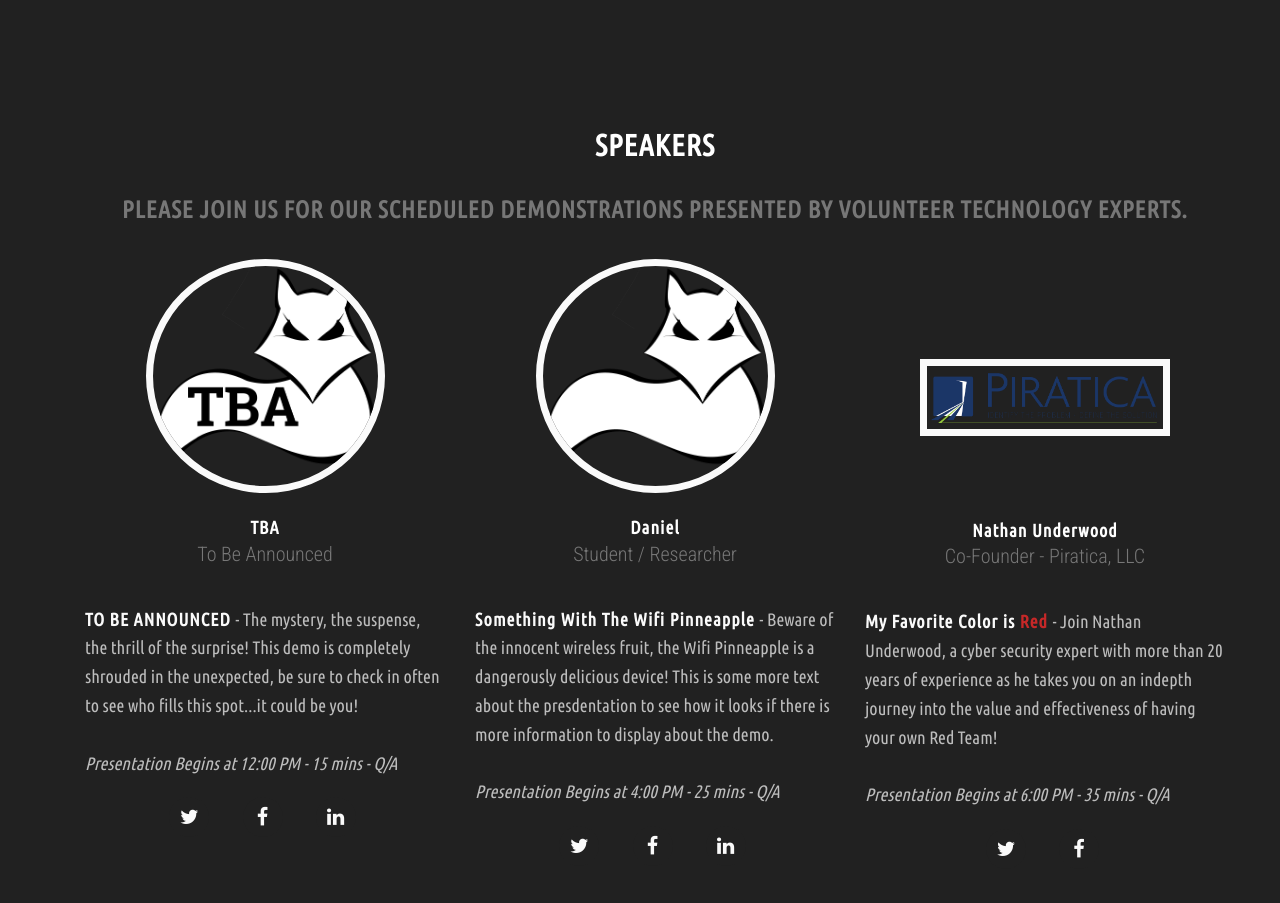
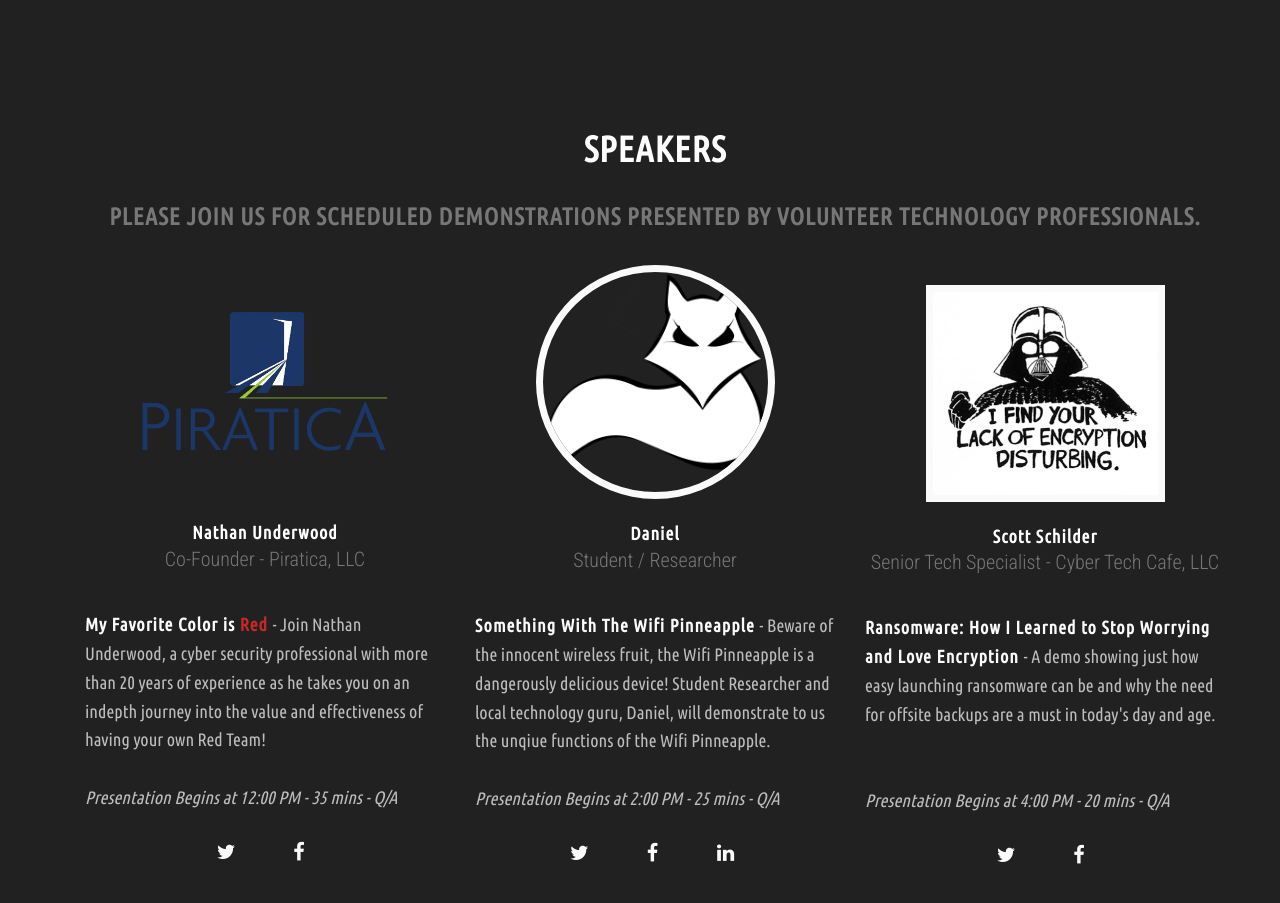
Before and after one commit to CyberTechCafe-LLC/hacker-playdate-v2-website, a plain HTML site: page index.html in a window 1280 px wide. Shown: the part 1720-2623 px from the top of the page. Drawn offline with Linux system fonts and the light colour scheme; some packages are replaced by stand-ins of ours.

Commit message:
updated speakers
added more accurate info under speakers section

```diff
--- a/css/grayscale.css
+++ b/css/grayscale.css
@@ -431,6 +431,29 @@ ul.social-buttons li a:active {
     margin-top: 0;
 }
 
+/* added by scott */
+
+.team-member-nathan {
+    margin-bottom: 50px;
+    /*text-align: center;*/
+}
+
+.team-member-nathan img {
+    margin: 0 auto;
+    border: 0px solid #fafafa;
+}
+
+.team-member-nathan h4 {
+    margin-top: 25px;
+    margin-bottom: 0;
+    text-transform: none;
+}
+
+.team-member-nathan p {
+    margin-top: 0;
+}
+
+
 #bg {
  background: url(../img/serverRoom-bg.png) no-repeat bottom center scroll;
 }
--- a/index.html
+++ b/index.html
@@ -179,25 +179,25 @@
         <div class="container">
             <div class="row">
                 <div class="col-lg-12 text-center">
-                    <h2 class="section-heading">Speakers</h2>
-                    <h3 class="section-subheading text-muted">Please join us for our scheduled demonstrations presented by volunteer technology experts.</h3>
+                    <h1 class="section-heading">Speakers</h1>
+                    <h3 class="section-subheading text-muted">Please join us for scheduled demonstrations presented by volunteer technology professionals.</h3>
                 </div>
             </div>
             <div class="row">
                 <div class="col-sm-4">
 
-                    <div class="team-member">
-                        <img src="img/just-fox-logo-tba.png" width="239px" class="img-responsive img-circle" alt="To Be Announced">
-                        <h4 style="text-align: center;">TBA</h4>
-                        <p class="text-muted" style="text-align: center;">To Be Announced</p>
-                        <p class="text-blurb"><span class="blurb-title">TO BE ANNOUNCED </span> - The mystery, the suspense, the thrill of the surprise! This demo is completely shrouded in the unexpected, be sure to check in often to see who fills this spot...it could be you! <br><br><i> Presentation Begins at 12:00 PM - 15 mins - Q/A </i></p>
+             <div class="team-member-nathan"><br><br>
+                        <img src="img/PiraticaLogoStackedNoTag.png" class="img-responsive" width="250px" alt="got root?">
+            <br><br>            <h4 style="text-align: center;">Nathan Underwood</h4>
+                        <p class="text-muted" style="text-align: center;">Co-Founder - Piratica, LLC</p>
+                        <p class="text-blurb"><span class="blurb-title">My Favorite Color is <span style="color:#C62828;">Red</span> </span> - Join Nathan Underwood, a cyber security professional with more than 20 years of experience as he takes you on an indepth journey into the value and effectiveness of having your own Red Team! <br><br><i> Presentation Begins at 12:00 PM - 35 mins - Q/A </i></p>
                         <ul class="list-inline social-buttons" style="text-align: center;">
-                            <li><a href="#"><i class="fa fa-twitter"></i></a>
+                            <li><a href="https://twitter.com/piraticallc"><i class="fa fa-twitter"></i></a>
                             </li>
-                            <li><a href="#"><i class="fa fa-facebook"></i></a>
+                            <li><a href="https://www.facebook.com/piratica.us"><i class="fa fa-facebook"></i></a>
                             </li>
-                            <li><a href="#"><i class="fa fa-linkedin"></i></a>
-                            </li>
+                      <!--      <li><a href="#"><i class="fa fa-linkedin"></i></a>
+                            </li>-->
                         </ul>
                     </div>
 
@@ -207,7 +207,7 @@
                         <img src="img/just-fox-logo.png" width="239px" class="img-responsive img-circle" alt="">
                         <h4 style="text-align: center;">Daniel</h4>
                         <p class="text-muted" style="text-align: center;">Student / Researcher</p>
-                        <p class="text-blurb"><span class="blurb-title">Something With The Wifi Pinneapple </span> - Beware of the innocent wireless fruit, the Wifi Pinneapple is a dangerously delicious device! This is some more text about the presdentation to see how it looks if there is more information to display about the demo.<br><br><i> Presentation Begins at 4:00 PM - 25 mins - Q/A </i> </p>
+                        <p class="text-blurb"><span class="blurb-title">Something With The Wifi Pinneapple </span> - Beware of the innocent wireless fruit, the Wifi Pinneapple is a dangerously delicious device! Student Researcher and local technology guru, Daniel, will demonstrate to us the unqiue functions of the Wifi Pinneapple.<br><br><i> Presentation Begins at 2:00 PM - 25 mins - Q/A </i> </p>
                         <ul class="list-inline social-buttons" style="text-align: center;">
                             <li><a href="#"><i class="fa fa-twitter"></i></a>
                             </li>
@@ -219,22 +219,23 @@
                     </div>
                 </div>
                 <div class="col-sm-4">
+                           <div class="team-member">
+                               <br>
+                        <img src="img/VaderEncryption.png" width="239px" class="img-responsive" alt="To Be Announced">
+                        <h4 style="text-align: center;">Scott Schilder</h4>
+                        <p class="text-muted" style="text-align: center;">Senior Tech Specialist - Cyber Tech Cafe, LLC</p>
+                        <p class="text-blurb"><span class="blurb-title">Ransomware: How I Learned to Stop Worrying and Love Encryption </span> - A demo showing just how easy launching ransomware can be and why the need for offsite backups are a must in today's day and age. <br><br><br><i> Presentation Begins at 4:00 PM - 20 mins - Q/A </i></p>
+                        <ul class="list-inline social-buttons" style="text-align: center;">
+                            <li><a href="https://twitter.com/cyber_tech_cafe"><i class="fa fa-twitter"></i></a>
+                            </li>
+                            <li><a href="https://www.facebook.com/cybertechcafe"><i class="fa fa-facebook"></i></a>
+                            </li>
+                           <!-- <li><a href="#"><i class="fa fa-linkedin"></i></a>
+                            </li> -->
+                        </ul>
+                    </div>
 
 
-                     <div class="team-member"><br><br><br><br><br>
-                        <img src="img/piratica-logo.png" class="img-responsive" width="250px" alt="got root?">
-            <br><br><br>            <h4 style="text-align: center;">Nathan Underwood</h4>
-                        <p class="text-muted" style="text-align: center;">Co-Founder - Piratica, LLC</p>
-                        <p class="text-blurb"><span class="blurb-title">My Favorite Color is <span style="color:#C62828;">Red</span> </span> - Join Nathan Underwood, a cyber security expert with more than 20 years of experience as he takes you on an indepth journey into the value and effectiveness of having your own Red Team! <br><br><i> Presentation Begins at 6:00 PM - 35 mins - Q/A </i></p>
-                        <ul class="list-inline social-buttons" style="text-align: center;">
-                            <li><a href="https://twitter.com/piraticallc"><i class="fa fa-twitter"></i></a>
-                            </li>
-                            <li><a href="https://www.facebook.com/piratica.us"><i class="fa fa-facebook"></i></a>
-                            </li>
-                      <!--      <li><a href="#"><i class="fa fa-linkedin"></i></a>
-                            </li>-->
-                        </ul>
-                    </div>
 
 
                 </div>
```
Also changed, not shown: img/PiraticaLogoStackedNoTag.png (added), img/VaderEncryption.png (added).
